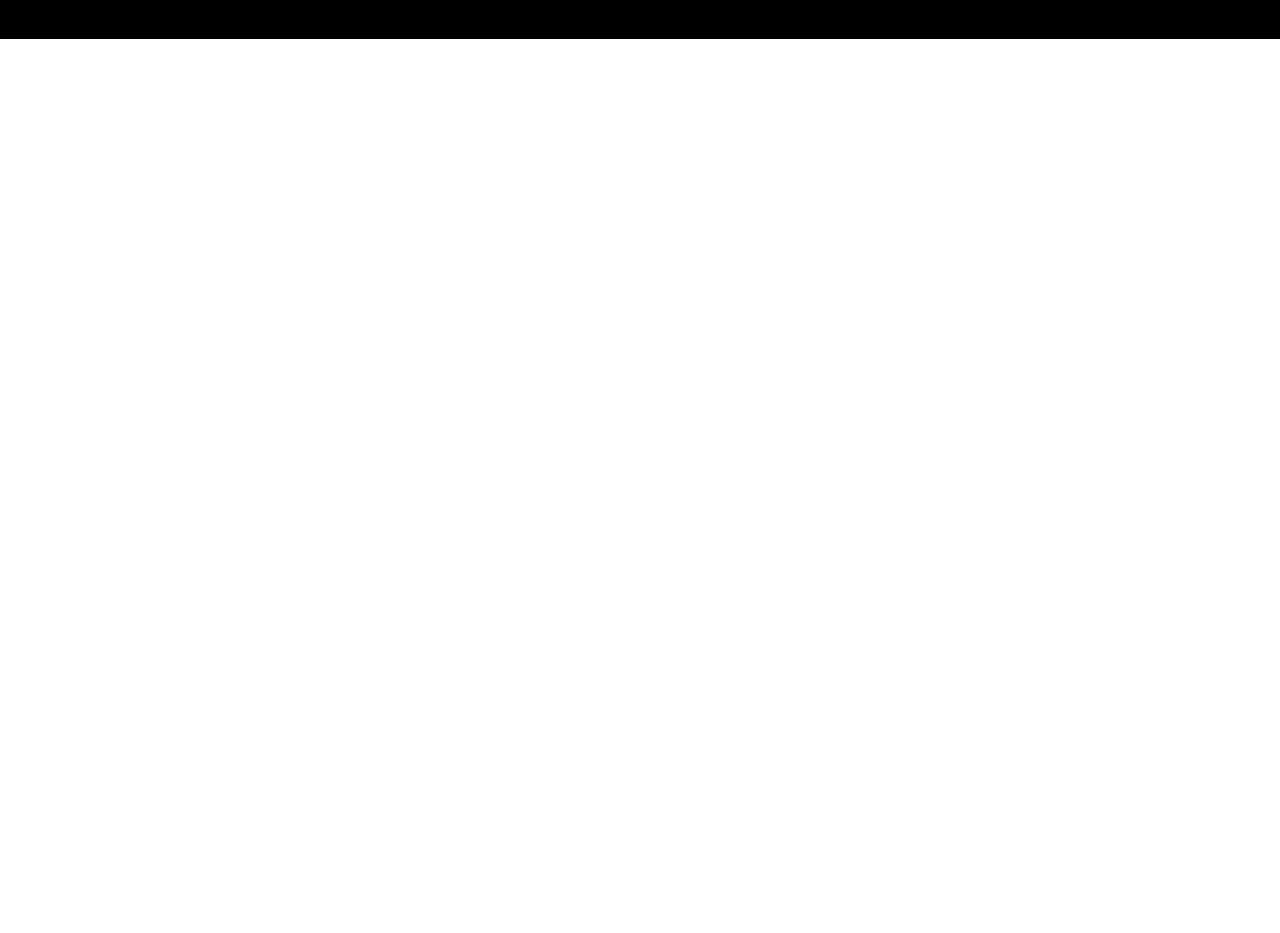
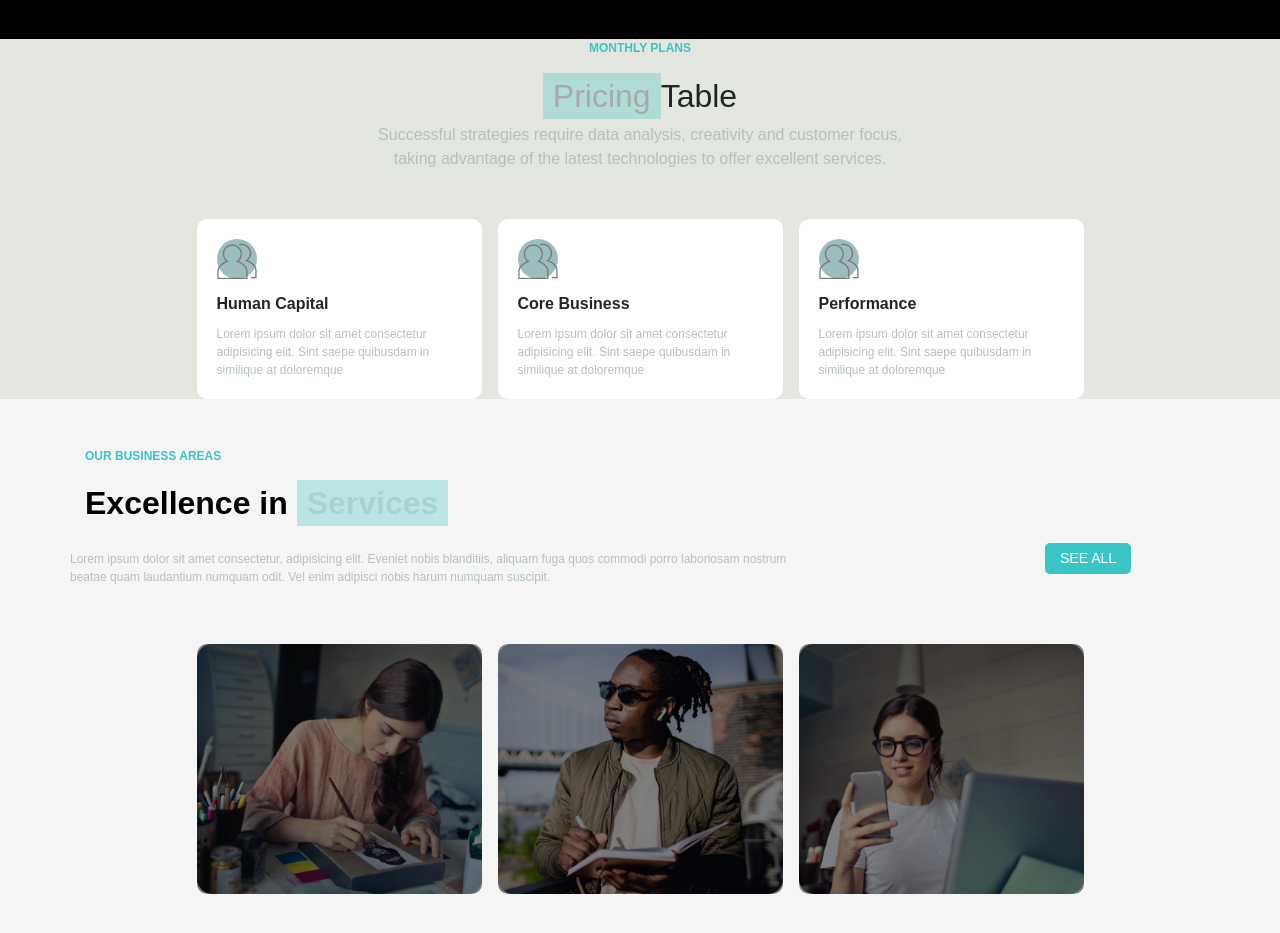
Before and after one commit to MariaAndreaGiardiello/proj-html-vuejs, a Vue app: page / in a window 1280 px wide. Shown: the part 2420-3353 px from the top of the page. Before the commit the page ends 2459 px from the top, so only its background shows below. Built offline with nearby package versions, Linux system fonts and the light colour scheme.

Commit message:
aggiunto sezione con 3 img + sezione prezzi non completa

```diff
--- a/src/components/MainComponents.vue
+++ b/src/components/MainComponents.vue
@@ -4,6 +4,8 @@
     <LightCardSection/>
     <AboutCompanySection/>
     <DarkCardSection/>
+    <LightCardSection2/>
+    <LightCardSection3/>
   </main>
 </template>
 
@@ -12,6 +14,8 @@ import HeroSection from './sections/HeroSection.vue';
 import LightCardSection from './sections/LightCardSection.vue';
 import AboutCompanySection from './sections/AboutCompanySection.vue';
 import DarkCardSection from './sections/DarkCardSection.vue';
+import LightCardSection2 from './sections/LightCardSection2.vue';
+import LightCardSection3 from './sections/LightCardSection3.vue';
 
 export default {
     name: "MainComponents",
@@ -20,6 +24,8 @@ export default {
     LightCardSection,
     AboutCompanySection,
     DarkCardSection,
+    LightCardSection2,
+    LightCardSection3
 }
 }
 </script>
--- /dev/null
+++ b/src/components/sections/LightCardSection2.vue
@@ -0,0 +1,80 @@
+<template>
+  <section class="section-background d-flex align-items-center">
+        <div class="container-sm justify-content-center ">
+            <div class="row justify-content-center">
+                <div class="col-6 justify-content-center align-self-center">
+                    <div class="green-text text-center">MONTHLY PLANS</div>
+                    <h2 class="text-center"><span class="backgrounded-text text-centre">Pricing</span>Table</h2>
+                    <p class="text-center text-color mb-5">Successful strategies require data analysis, creativity and customer focus, taking advantage of the latest technologies to offer excellent services.</p>
+                </div>
+            </div>
+            <div class="row justify-content-center d-grid gap-3">
+                <div class="col-3 mx-2 white-box justify-content-center">
+                    <div class="img-circle"><img class="img-fluid" src="src/assets/img/users-icon.png" alt=""></div>
+                    <h5 class="card-title">Human Capital</h5>
+                    <p class="card-text">Lorem ipsum dolor sit amet consectetur adipisicing elit. Sint saepe quibusdam in similique at doloremque</p>
+                </div>
+                <div class="col-3 mx-2 white-box">
+                    <div class="img-circle"><img class="img-fluid" src="src/assets/img/users-icon.png" alt=""></div>
+                    <h5 class="card-title">Core Business</h5>
+                    <p class="card-text">Lorem ipsum dolor sit amet consectetur adipisicing elit. Sint saepe quibusdam in similique at doloremque</p>
+                </div>
+                <div class="col-3 mx-2 white-box">
+                    <div class="img-circle"><img class="img-fluid" src="src/assets/img/users-icon.png" alt=""></div>
+                    <h5 class="card-title">Performance</h5>
+                    <p class="card-text">Lorem ipsum dolor sit amet consectetur adipisicing elit. Sint saepe quibusdam in similique at doloremque</p>
+                </div>
+            </div>
+        </div>
+    </section>
+</template>
+
+<script>
+export default {
+    name: 'ProfitSection',
+}
+</script>
+
+<style lang="scss" scoped>
+.white-box{
+    background-color: white;
+    border-radius: 10px;
+    padding: 20px;
+}
+
+.section-background {
+    background-color: var(--tertiary-color);
+}
+
+.img-circle{
+    width: 40px;
+    height: 40px;
+    border-radius: 100%;
+    background-color: var(--circle-icon);
+    margin-bottom: 15px;
+    opacity: 0.7;
+}
+
+.card-title{
+    font-weight: bold;
+    font-size: 16px;
+}
+
+.card-text{
+    font-size: 12px;
+    color: var(--font-color);
+}
+
+.green-text{
+    font-size: 12px;
+    color: var(--secondary-color);
+    font-weight: bold;
+    margin-bottom: 20px;
+}
+
+.backgrounded-text{
+    padding: 5px 10px;
+    background-color: var(--secondary-color);
+    opacity: 0.3;
+}
+</style>
--- /dev/null
+++ b/src/components/sections/LightCardSection3.vue
@@ -0,0 +1,123 @@
+<template>
+  <section class="section-background d-flex align-items-center">
+        <div class="container-sm justify-content-center ">
+            <div class="row">
+                <div class="col-12"><h6 class="green-text">OUR BUSINESS AREAS</h6></div>
+                <div class="col-12"><h2 class="section-title">Excellence in <span class="backgrounded-text">Services</span></h2></div>
+                <div class="row justify-content-between mb-5 align-items-center">
+                    <div class="col-8 description">Lorem ipsum dolor sit amet consectetur, adipisicing elit. Eveniet nobis blanditiis, aliquam fuga quos commodi porro laboriosam nostrum beatae quam laudantium numquam odit. Vel enim adipisci nobis harum numquam suscipit.</div>
+                    <div class="col-2"><button type="button" class="green-button">SEE ALL</button></div>
+                </div>
+            </div>
+            <div class="row justify-content-center d-grid gap-3">
+                <div class="col-3 mx-2 white-box img-bg-1">
+                </div>
+                <div class="col-3 mx-2 white-box img-bg-2">
+                </div>
+                <div class="col-3 mx-2 white-box img-bg-3">
+                </div>
+            </div>
+        </div>
+    </section>
+</template>
+
+<script>
+export default {
+    name: 'ProfitSection',
+}
+</script>
+
+<style lang="scss" scoped>
+.section-background {
+    background-color: whitesmoke;
+    padding: 50px 0;
+}
+
+.white-box{
+    padding: 20px;
+    border-radius: 15px;
+    margin: 10px;
+    color: white;
+    height: 250px;
+    width: 350px;
+}
+
+.img-bg-1{
+    background-image: url(../../assets/img/news-1.jpg);
+    background-position: center;
+    background-size: cover;
+    background-repeat: no-repeat;
+}
+
+.img-bg-2{
+    background-image: url(../../assets/img/news-2.jpg);
+    background-position: center;
+    background-size: cover;
+    background-repeat: no-repeat;
+}
+
+.img-bg-3{
+    background-image: url(../../assets/img/news-3.jpg);
+    background-position: center;
+    background-size: cover;
+    background-repeat: no-repeat;
+}
+
+.green-text{
+    font-size: 12px;
+    color: var(--secondary-color);
+    font-weight: bold;
+    margin-bottom: 20px;
+}
+
+.backgrounded-text{
+    padding: 5px 10px;
+    background-color: var(--secondary-color);
+    opacity: 0.3;
+    color: #038483;
+}
+
+.section-title{
+    color: black;
+    font-weight: bold;
+}
+
+.description{
+    color: var(--font-color);
+    font-size: 12px;
+    margin-top: 20px;
+}
+
+.img-bg-1::before {
+    content: '';
+    position: absolute;
+    top: 0;
+    left: 0;
+    width: 100%;
+    height: 100%;
+    background-color: rgba(0,0,0,0.5);
+    border-radius: 10px;
+}
+
+.img-bg-2::before {
+    content: '';
+    position: absolute;
+    top: 0;
+    left: 0;
+    width: 100%;
+    height: 100%;
+    background-color: rgba(0,0,0,0.5);
+    border-radius: 10px;
+}
+
+.img-bg-3::before {
+    content: '';
+    position: absolute;
+    top: 0;
+    left: 0;
+    width: 100%;
+    height: 100%;
+    background-color: rgba(0,0,0,0.5);
+    border-radius: 10px;
+}
+</style>
```
